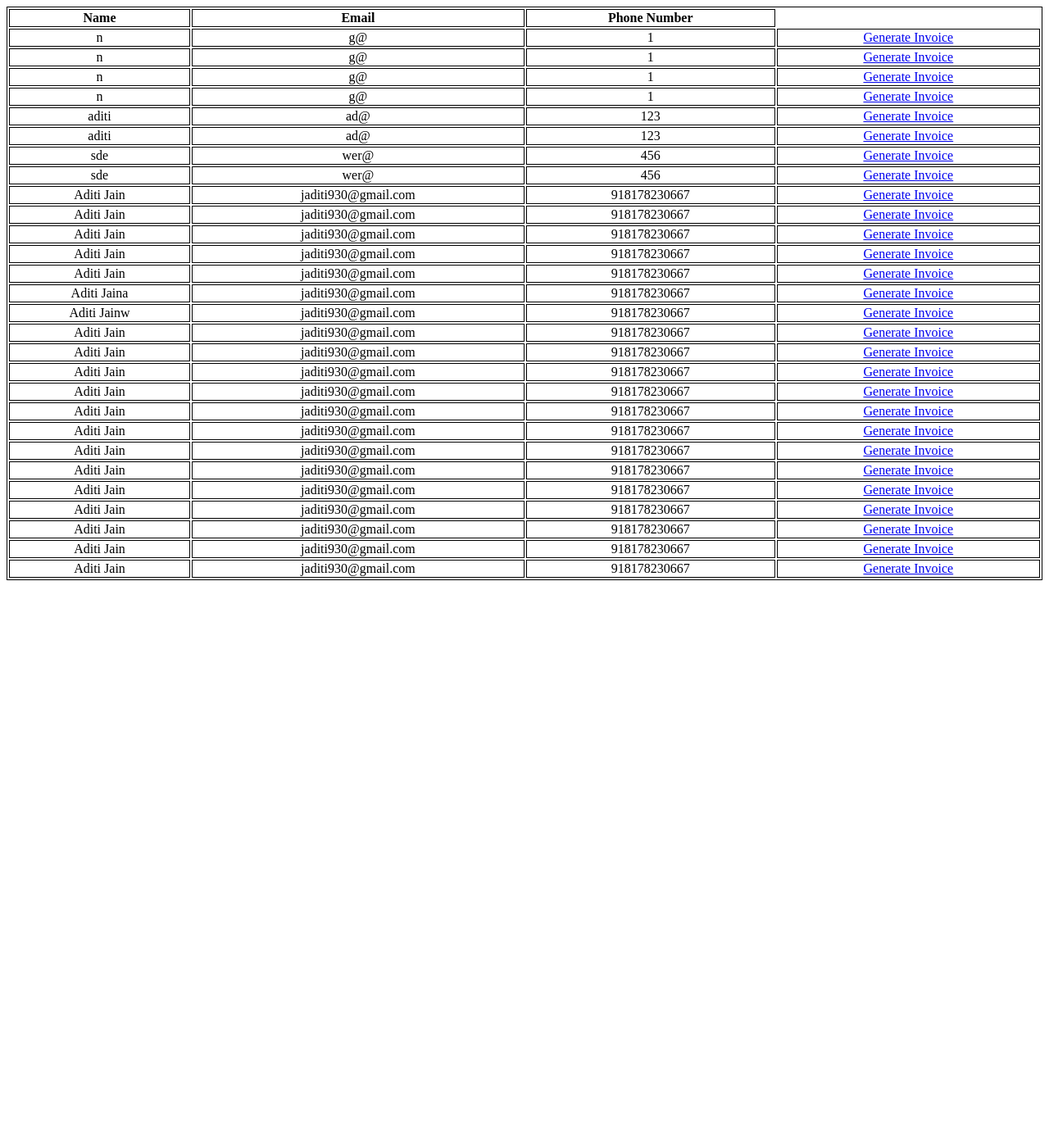
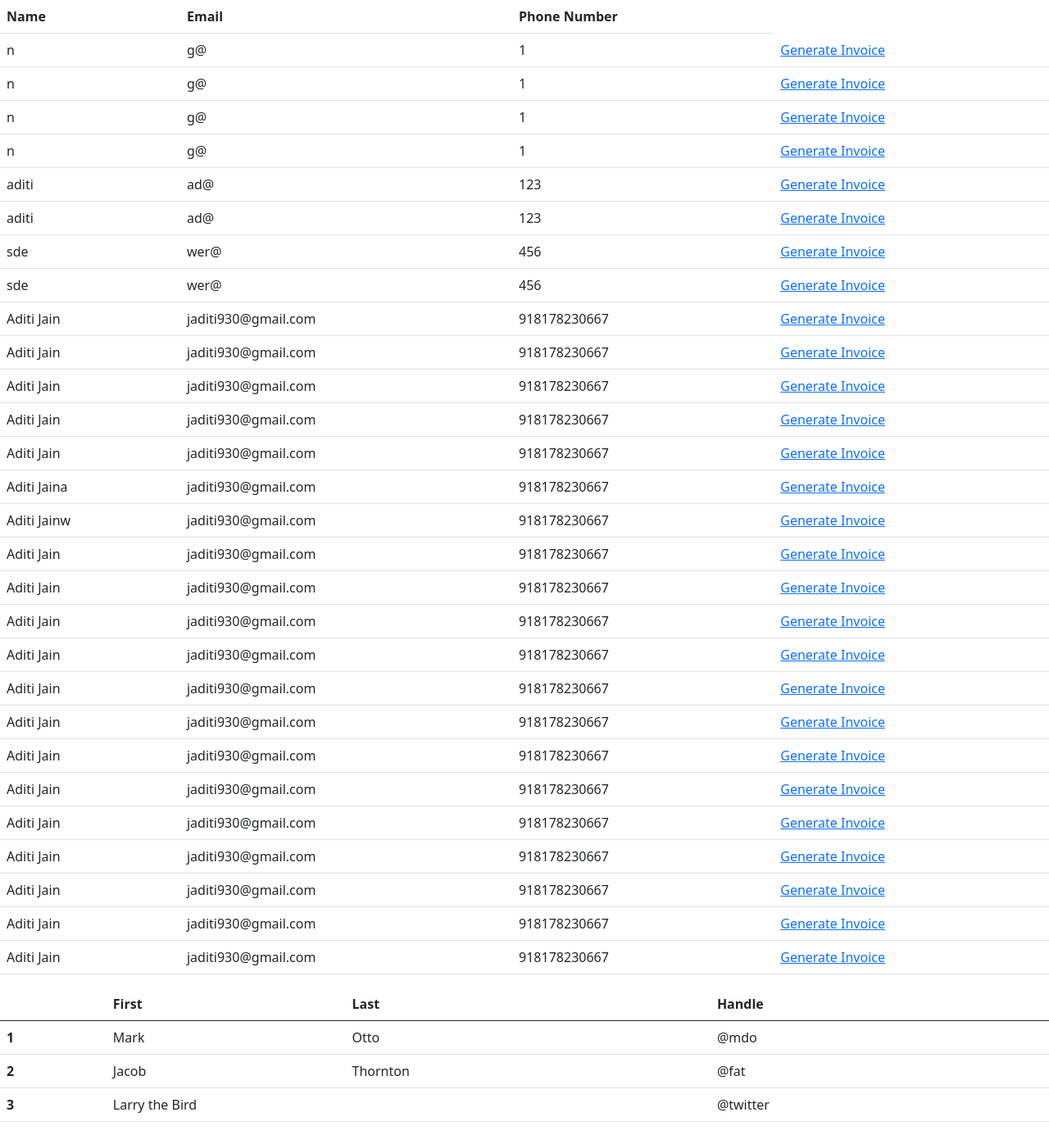
Before and after one commit to jaditi930/Customer-Invoice, a Django app: page /show_all/ in a window 1280 px wide. Shown: the whole page at 82% size. Before the commit the page ends 708 px from the top, so only its background shows below. Run offline with Django 4.2, Linux system fonts and the light colour scheme; data comes from the database, SQL or seed files in the repository.

Commit message:
Added base.html

```diff
--- /dev/null
+++ b/templates/base.html
@@ -0,0 +1,15 @@
+<!DOCTYPE html>
+<html lang="en">
+<head>
+    <meta charset="UTF-8">
+    <meta http-equiv="X-UA-Compatible" content="IE=edge">
+    <meta name="viewport" content="width=device-width, initial-scale=1.0">
+    <link href="https://cdn.jsdelivr.net/npm/bootstrap@5.0.2/dist/css/bootstrap.min.css" rel="stylesheet" integrity="sha384-EVSTQN3/azprG1Anm3QDgpJLIm9Nao0Yz1ztcQTwFspd3yD65VohhpuuCOmLASjC" crossorigin="anonymous">
+    <title>{% block title %}{% endblock %}</title>
+</head>
+<body>
+    {% block content %}
+    {% endblock %}
+    <script src="https://cdn.jsdelivr.net/npm/bootstrap@5.0.2/dist/js/bootstrap.bundle.min.js" integrity="sha384-MrcW6ZMFYlzcLA8Nl+NtUVF0sA7MsXsP1UyJoMp4YLEuNSfAP+JcXn/tWtIaxVXM" crossorigin="anonymous"></script>
+</body>
+</html>
--- a/templates/show_invoices.html
+++ b/templates/show_invoices.html
@@ -1,19 +1,13 @@
-<!DOCTYPE html>
-<html lang="en">
-<head>
-    <meta charset="UTF-8">
-    <meta http-equiv="X-UA-Compatible" content="IE=edge">
-    <meta name="viewport" content="width=device-width, initial-scale=1.0">
-    <title>All Invoices</title>
+{% extends 'base.html' %}
+    {% block title %}All Invoices{% endblock %}
     <style>
         table, th, td {
           border:1px solid black;
           text-align:center;
         }
-        </style>
-</head>
-<body>
-        <table style="width:100%">
+      </style>
+  {% block content %}
+        <table class="table" style="width:100%">
             <tr>
               <th>Name</th>
               <th>Email</th>
@@ -28,5 +22,33 @@
             </tr>
     {% endfor %}
         </table>
-</body>
-</html>
+        <table class="table table-hover">
+          <thead>
+            <tr>
+              <th scope="col"></th>
+              <th scope="col">First</th>
+              <th scope="col">Last</th>
+              <th scope="col">Handle</th>
+            </tr>
+          </thead>
+          <tbody>
+            <tr>
+              <th scope="row">1</th>
+              <td>Mark</td>
+              <td>Otto</td>
+              <td>@mdo</td>
+            </tr>
+            <tr>
+              <th scope="row">2</th>
+              <td>Jacob</td>
+              <td>Thornton</td>
+              <td>@fat</td>
+            </tr>
+            <tr>
+              <th scope="row">3</th>
+              <td colspan="2">Larry the Bird</td>
+              <td>@twitter</td>
+            </tr>
+          </tbody>
+        </table>
+        {%  endblock %}
```
Also changed, not shown: templates/generateInvoice.html (+4 -11 lines), templates/index.html (+4 -11 lines).
